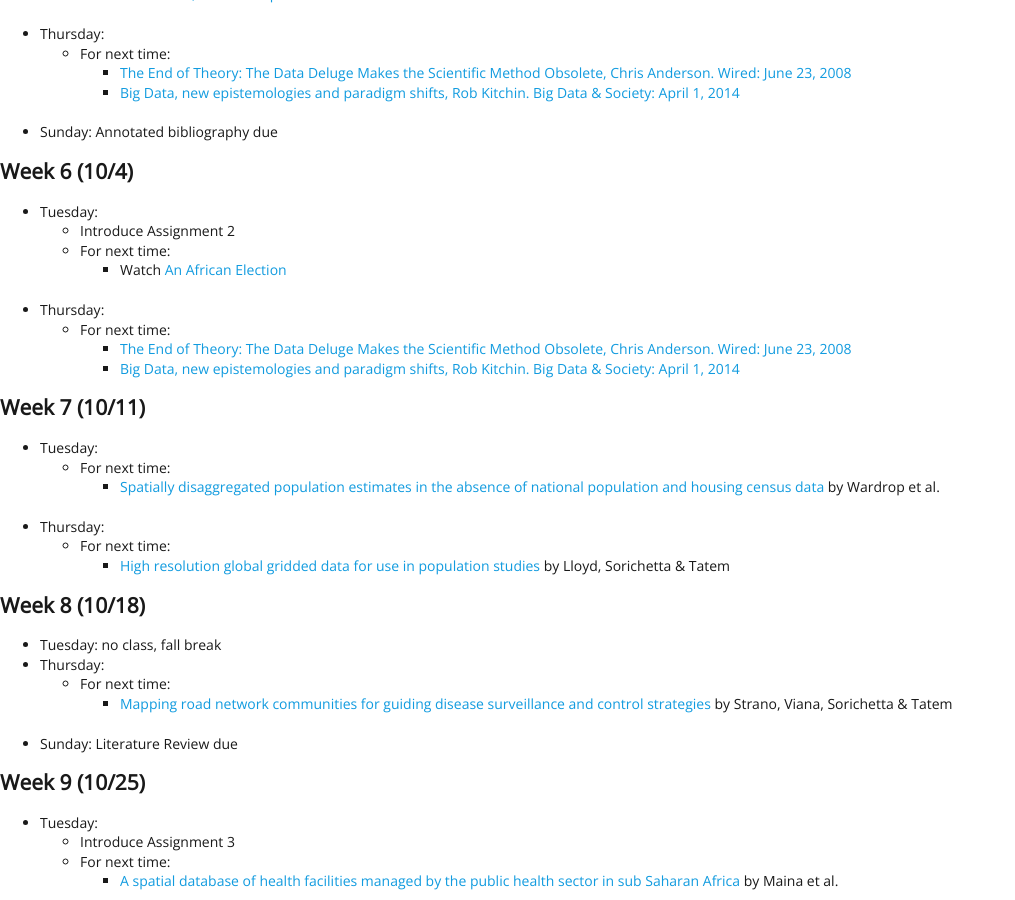
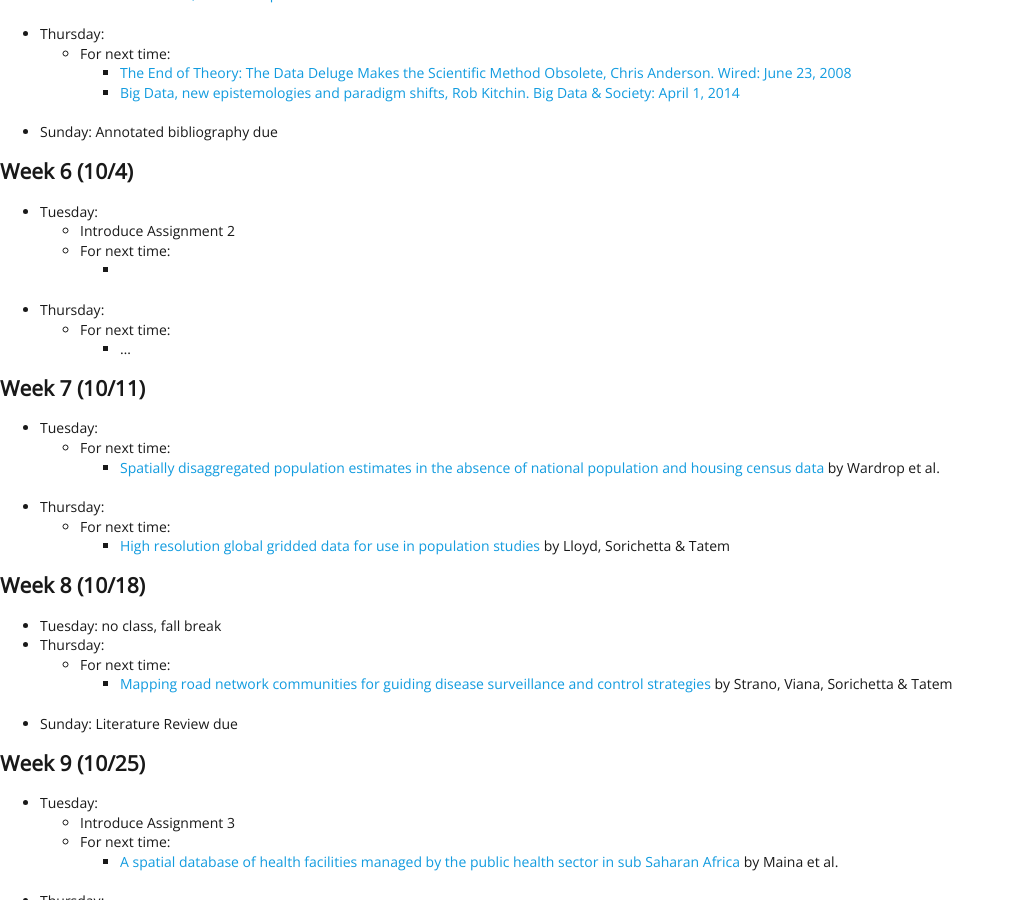
Before and after one commit to EMBrewer/dat150, a Jekyll site: the page built from _posts/2021-09-27-Schedule.md, in a window 1280 px wide and 900 px high, scrolled down 1334 px. Shown: the whole window, without its empty margins (0-1015 px from the left). Built offline with Jekyll 4.4.1, drawn with Linux system fonts in a browser that asks for light colours; our own code applies the rules of GitHub Pages for plain Markdown files.

Commit message:
Update 2021-09-27-Schedule.md

```diff
--- a/_posts/2021-09-27-Schedule.md
+++ b/_posts/2021-09-27-Schedule.md
@@ -61,11 +61,10 @@
 - Tuesday:
 	- Introduce Assignment 2
 	- For next time:
-		- Watch [An African Election](https://www.youtube.com/watch?v=oAvLrQ-_HOk)
+		-
 - Thursday:
 	- For next time:
-		- [The End of Theory: The Data Deluge Makes the Scientific Method Obsolete, Chris Anderson.  Wired: June 23, 2008](https://www.wired.com/2008/06/pb-theory/)
-		- [Big Data, new epistemologies and paradigm shifts, Rob Kitchin.  Big Data & Society: April 1, 2014](https://journals.sagepub.com/doi/full/10.1177/2053951714528481)
+		- ...
 
 ## Week 7 (10/11)
 - Tuesday:
```
